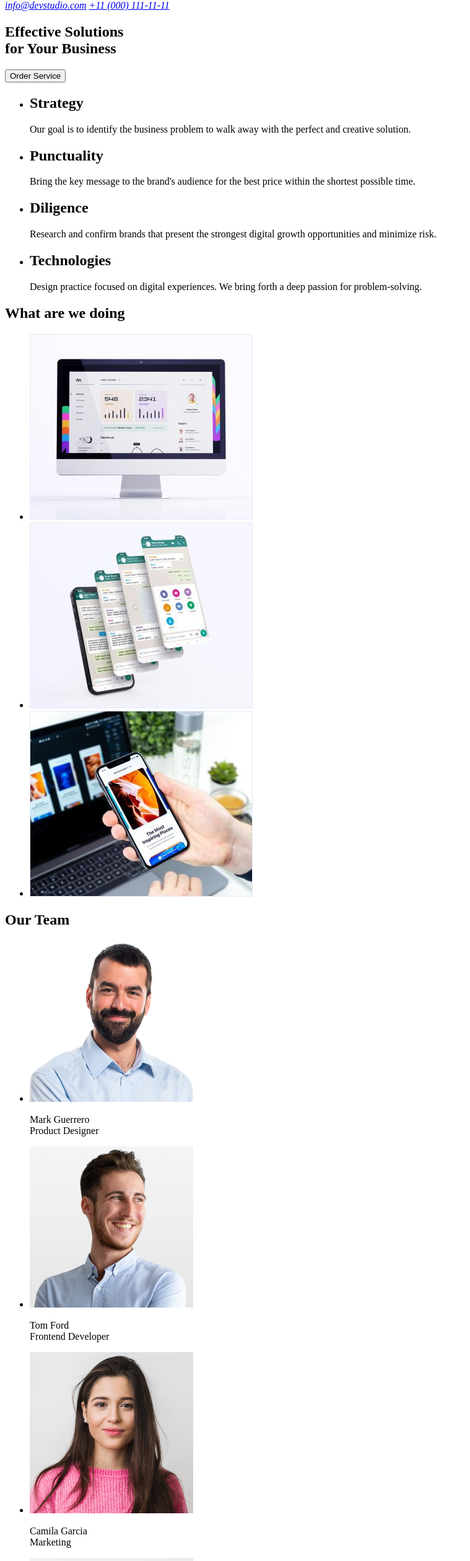
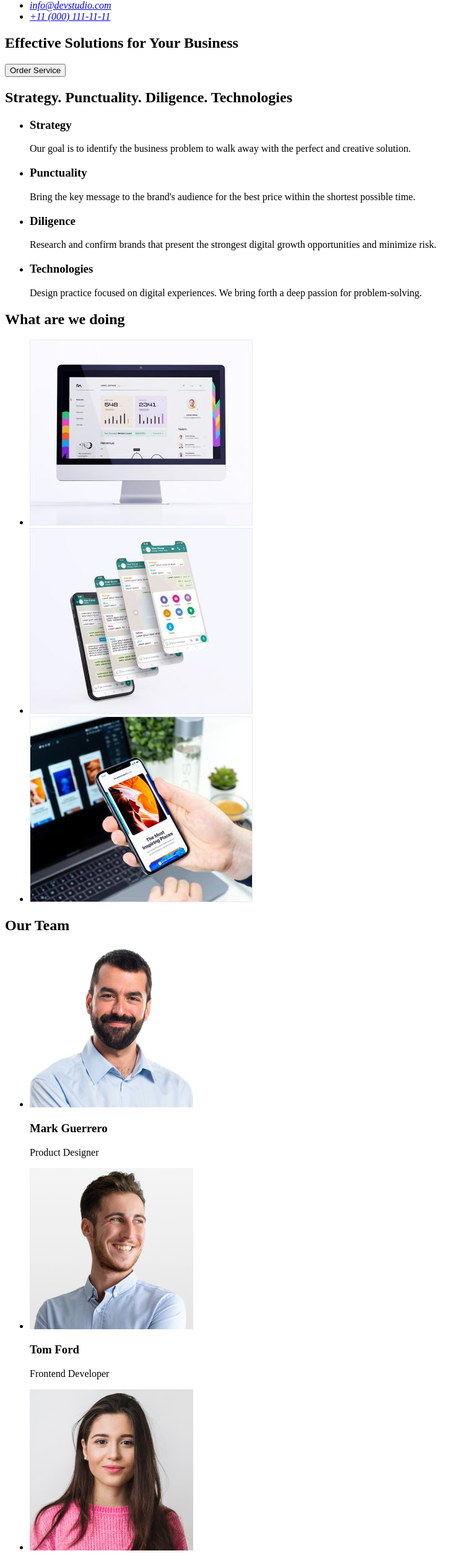
Before and after one commit to TetiAnnaP/goit-markup-hw-01, a plain HTML site: page index.html in a window 1280 px wide. Shown: the part 112-2631 px from the top of the page at 62% size, without its empty margins (0-759 px from the left). Drawn offline with Linux system fonts and the light colour scheme.

Commit message:
Update index.html

```diff
--- a/index.html
+++ b/index.html
@@ -18,65 +18,73 @@
         </ul>
       </nav>
       <address>
-        <a href="mailto:info@devstudio.com">info@devstudio.com</a>
-        <a href="tel:+11000111-11-11">+11 (000) 111-11-11</a>
+        <ul>
+          <li><a href="mailto:info@devstudio.com">info@devstudio.com</a></li>
+          <li><a href="tel:+11000111-11-11">+11 (000) 111-11-11</a></li>
+        </ul>
       </address>
     </header>
     <main>
       <!--The hero section-->
       <section>
-        <h1>
-          Effective Solutions <br />
-          for Your Business
-        </h1>
+        <h1>Effective Solutions for Your Business</h1>
         <button type="button">Order Service</button>
       </section>
       <!--The main page content-->
       <section>
+        <!--Hidden header-->
+        <h2>Strategy. Punctuality. Diligence. Technologies</h2>
         <ul>
           <li>
-            <h2>Strategy</h2>
+            <h3>Strategy</h3>
             <p>
               Our goal is to identify the business problem to walk away with the
               perfect and creative solution.
             </p>
           </li>
           <li>
-            <h2>Punctuality</h2>
+            <h3>Punctuality</h3>
             <p>
               Bring the key message to the brand's audience for the best price
               within the shortest possible time.
             </p>
           </li>
           <li>
-            <h2>Diligence</h2>
+            <h3>Diligence</h3>
             <p>
               Research and confirm brands that present the strongest digital
               growth opportunities and minimize risk.
             </p>
           </li>
           <li>
-            <h2>Technologies</h2>
+            <h3>Technologies</h3>
             <p>
               Design practice focused on digital experiences. We bring forth a
               deep passion for problem-solving.
             </p>
           </li>
         </ul>
+      </section>
+      <section>
         <h2>What are we doing</h2>
         <ul>
           <li>
-            <img
-              src="./image/monitor.jpg"
-              alt="Productivity improvement methods."
-              width="360"
-            />
+            <a href=""
+              ><img
+                src="./image/monitor.jpg"
+                alt="Productivity improvement methods."
+                width="360"
+            /></a>
           </li>
           <li>
-            <img src="./image/phones.jpg" alt="Teamwork." width="360" />
+            <a href=""
+              ><img src="./image/phones.jpg" alt="Teamwork." width="360"
+            /></a>
           </li>
           <li>
-            <img src="./image/phone.jpg" alt="Rest." width="360" />
+            <a href=""
+              ><img src="./image/phone.jpg" alt="Rest." width="360"
+            /></a>
           </li>
         </ul>
       </section>
@@ -91,10 +99,8 @@
               width="264"
             />
 
-            <p>
-              Mark Guerrero <br />
-              Product Designer
-            </p>
+            <h3>Mark Guerrero</h3>
+            <p>Product Designer</p>
           </li>
           <li>
             <img
@@ -103,10 +109,8 @@
               width="264"
             />
 
-            <p>
-              Tom Ford <br />
-              Frontend Developer
-            </p>
+            <h3>Tom Ford</h3>
+            <p>Frontend Developer</p>
           </li>
           <li>
             <img
@@ -115,10 +119,8 @@
               width="264"
             />
 
-            <p>
-              Camila Garcia <br />
-              Marketing
-            </p>
+            <h3>Camila Garcia</h3>
+            <p>Camila Garcia</p>
           </li>
           <li>
             <img
@@ -127,10 +129,8 @@
               width="264"
             />
 
-            <p>
-              Daniel Wilsono <br />
-              UI Designer
-            </p>
+            <h3>Daniel Wilsono</h3>
+            <p>Daniel Wilsono</p>
           </li>
         </ul>
       </section>
@@ -139,8 +139,7 @@
     <footer>
       <a href="">WEBSTUDIO</a>
       <p>
-        Increase the flow of customers and<br />
-        sales for your business with digital<br />
+        Increase the flow of customers and sales for your business with digital
         marketing & growth solutions.
       </p>
     </footer>
```
